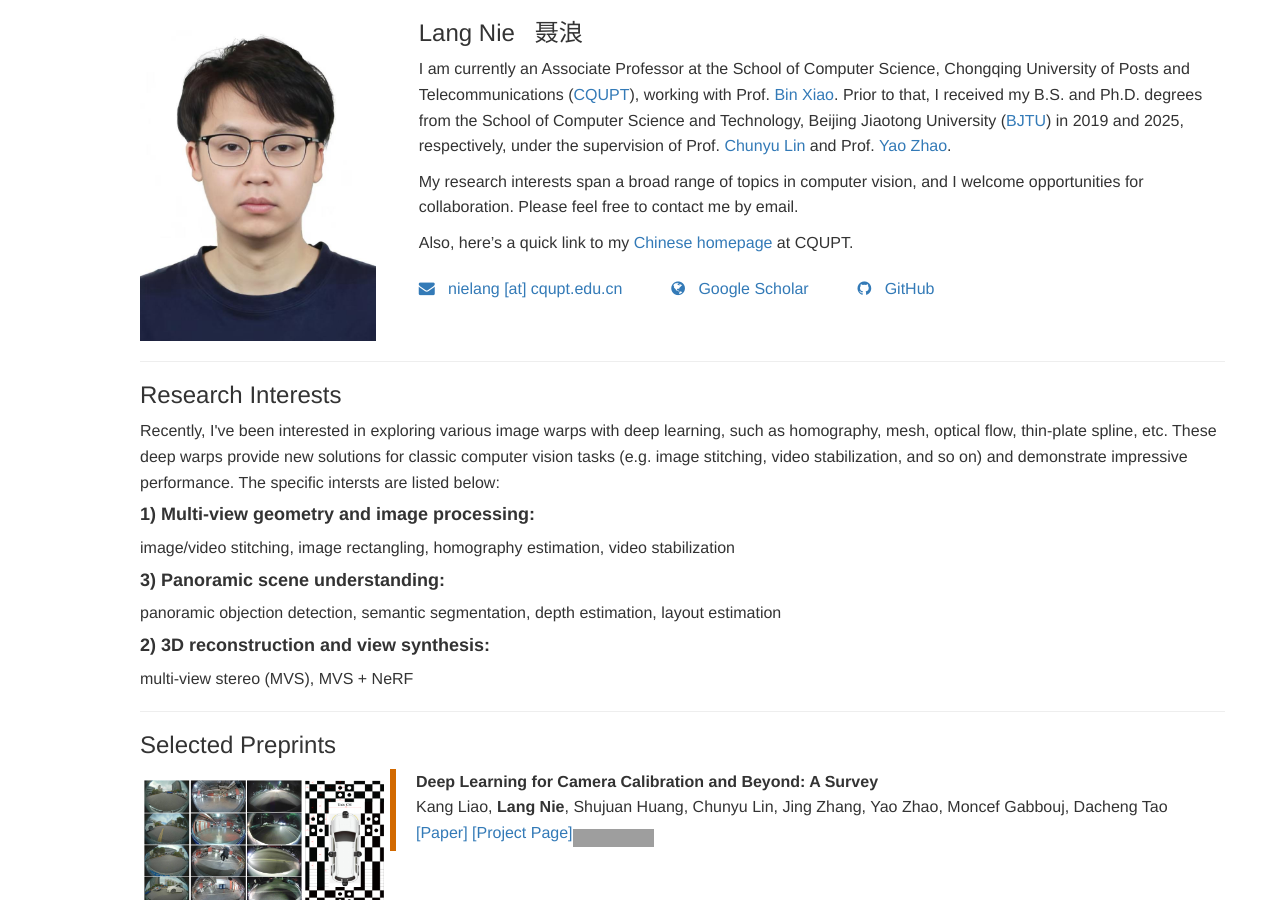
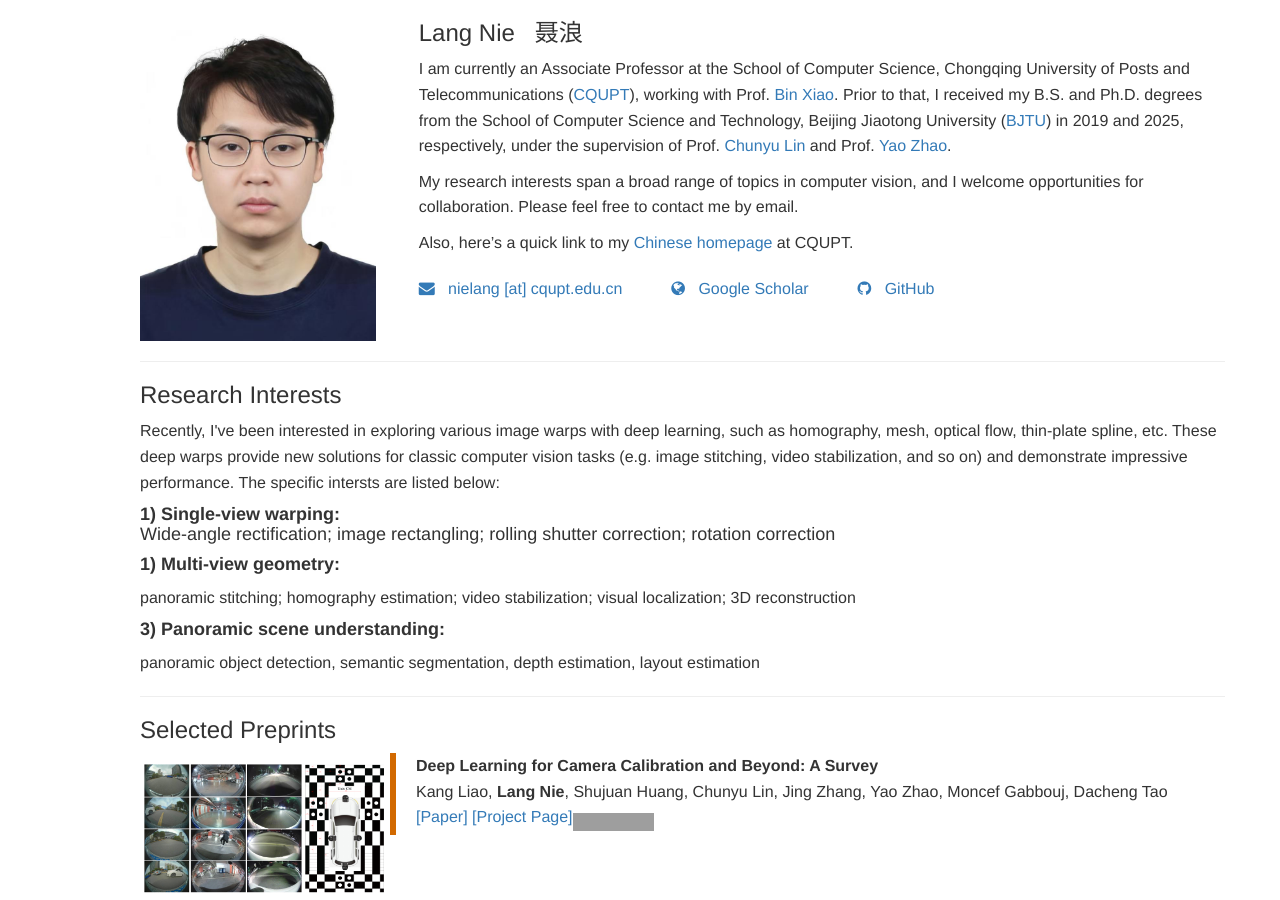
Before and after one commit to nie-lang/nie-lang.github.io, a Jekyll site: the page built from index.html, in a window 1280 px wide and 900 px high. Built offline with Jekyll 4.4.1, drawn with Linux system fonts in a browser that asks for light colours; nearby versions of some CDN libraries; library files that are not in the unit come from our copies; grey boxes are pictures that could not be loaded.

Commit message:
Update interest.html

```diff
--- a/_includes/interest.html
+++ b/_includes/interest.html
@@ -7,23 +7,23 @@
 	Recently, I've been interested in exploring various image warps with deep learning, such as homography, mesh, optical flow, thin-plate spline, etc. These deep warps provide new solutions for classic computer vision tasks (e.g. image stitching, video stabilization, and so on) and demonstrate impressive performance. The specific intersts are listed below:
 	</p>
 	<h4>
-		<a name='interest1'></a> <b>1) Multi-view geometry and image processing:</b>
+		<a name='interest1'></a> <b>1) Single-view warping:</b>
+		<p>
+	Wide-angle rectification; image rectangling; rolling shutter correction; rotation correction
+		</p>
+	</h4>
+	<h4>
+		<a name='interest1'></a> <b>1) Multi-view geometry:</b>
 	</h4>
 	<p>
-	image/video stitching, image rectangling, homography estimation, video stabilization
+	panoramic stitching; homography estimation; video stabilization; visual localization; 3D reconstruction
 		</p>
 	<h4>
 		<a name='interest2'></a> <b>3) Panoramic scene understanding:</b>
 	</h4>
 	<p>
-	panoramic objection detection, semantic segmentation, depth estimation, layout estimation
+	panoramic object detection, semantic segmentation, depth estimation, layout estimation
 </p>
-	<h4>
-		<a name='interest3'></a> <b>2) 3D reconstruction and view synthesis:</b>
-	</h4>
-	<p>
-	multi-view stereo (MVS), MVS + NeRF
-		</p>
 
 
 </div>
```
